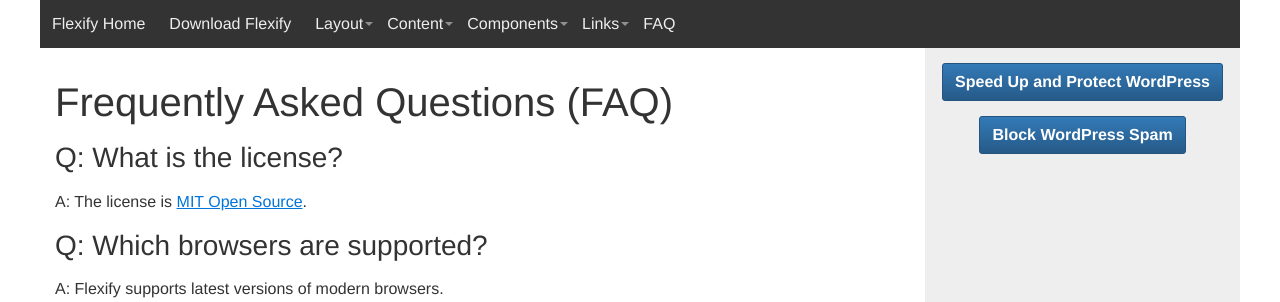
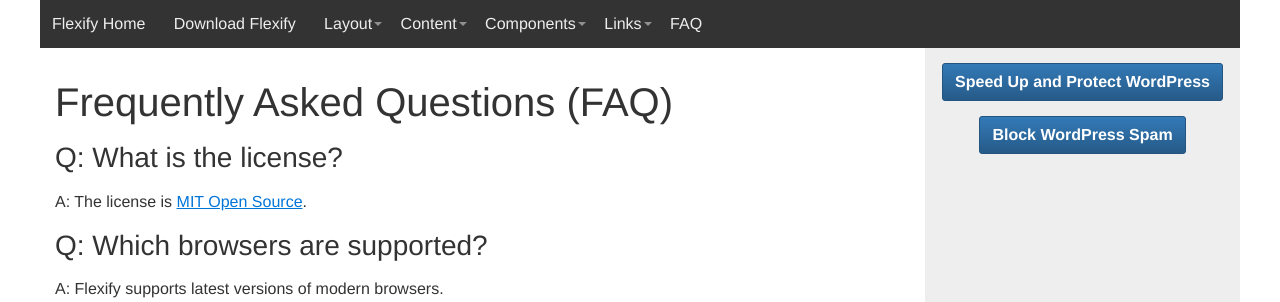
Before and after one commit to webvitalii/flexify, a PHP site: page /faq.php in a window 1280 px wide. Shown: the top 302 px of the page. Run offline with PHP 8.4, Linux system fonts and the light colour scheme.

Commit message:
Remove float property from menu

```diff
--- a/css/flexify.css
+++ b/css/flexify.css
@@ -826,7 +826,7 @@ template {
 /* ---------- nav - menu ---------- */
 
 .fx-menu {
-	float: left;
+	display: block;
 	width: 100%;
 	clear: both;
 	background: #e5e5e5;
@@ -838,7 +838,7 @@ template {
 }
 
 .fx-menu li {
-	float: left;
+	display: inline-block;
 	position: relative;
 	list-style-type: none;
 	margin: 0;
@@ -897,7 +897,6 @@ template {
 .fx-menu ul ul {
 	background: #eee;
 	display: none;
-	float: left;
 	margin: 0;
 	position: absolute;
 	top: 100%;
```
